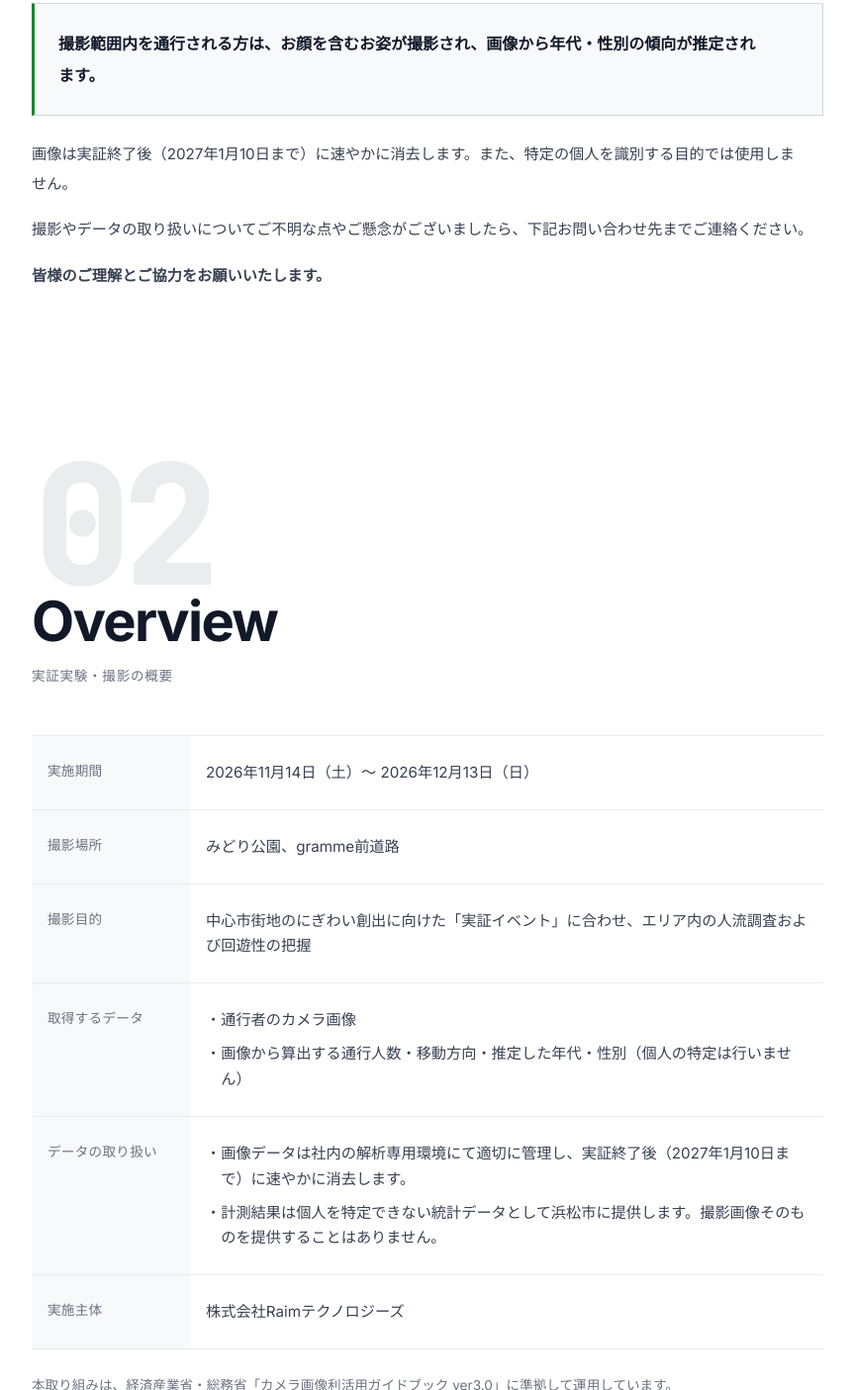
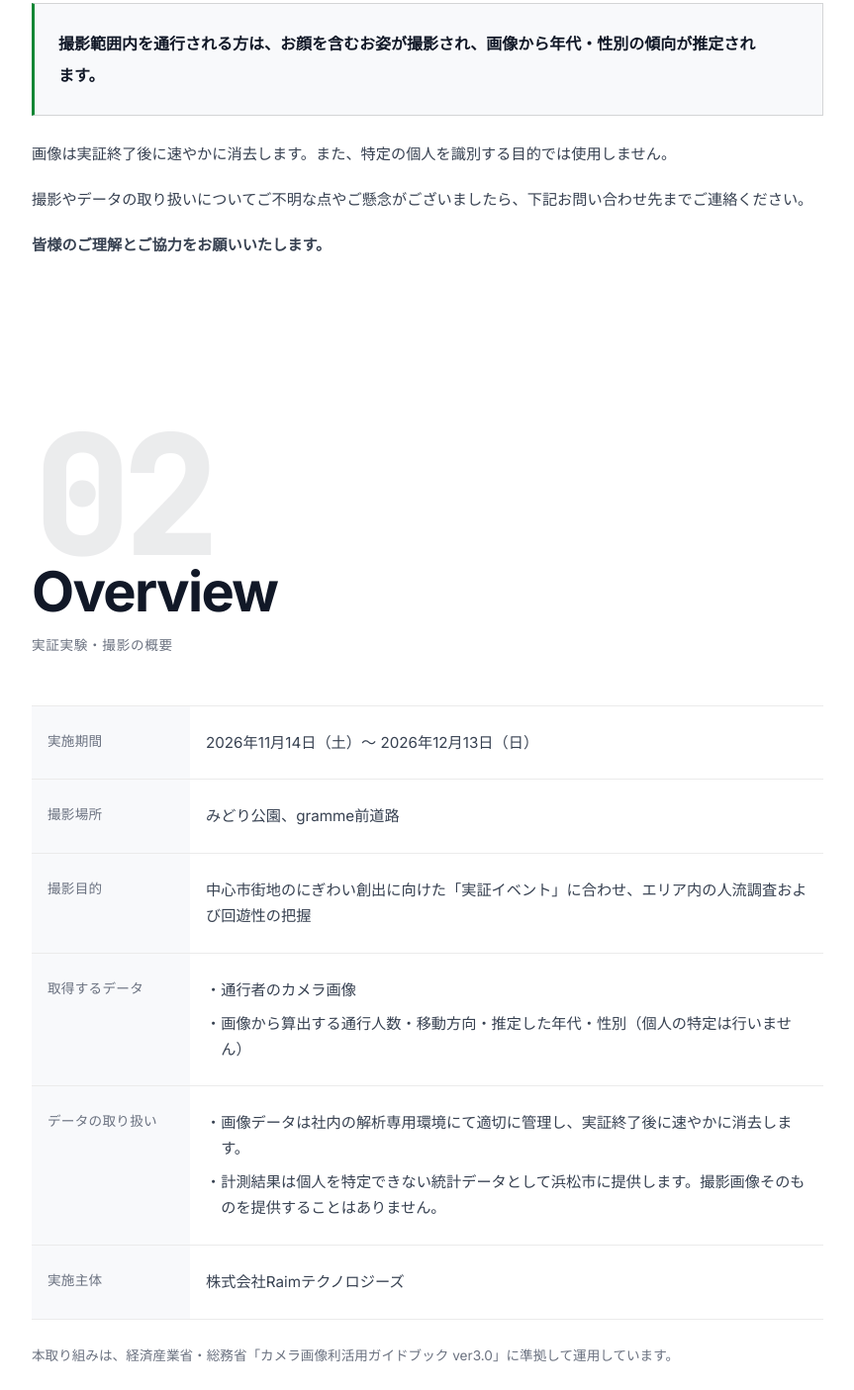
Before and after one commit to Raim-technologies/raim-technologies.github.io, a plain HTML site: page news/ori-project-camera-notice.html in a window 1280 px wide. Shown: the part 1135-2540 px from the top of the page at 99% size, without its empty margins (32-895 px from the left). Drawn offline with Linux system fonts and the light colour scheme.

Commit message:
fix: 画像の消去の期限「（2027年1月10日まで）」を削る

```diff
--- a/news/ori-project-camera-notice.html
+++ b/news/ori-project-camera-notice.html
@@ -139,7 +139,7 @@
                         <div class="notice-box">
                             <p>撮影範囲内を通行される方は、お顔を含むお姿が撮影され、画像から年代・性別の傾向が推定されます。</p>
                         </div>
-                        <p class="sv-desc">画像は実証終了後（2027年1月10日まで）に速やかに消去します。また、特定の個人を識別する目的では使用しません。</p>
+                        <p class="sv-desc">画像は実証終了後に速やかに消去します。また、特定の個人を識別する目的では使用しません。</p>
                         <p class="sv-desc">撮影やデータの取り扱いについてご不明な点やご懸念がございましたら、下記お問い合わせ先までご連絡ください。</p>
                         <p class="sv-desc"><strong>皆様のご理解とご協力をお願いいたします。</strong></p>
                     </div>
@@ -182,7 +182,7 @@
                                 <dt>データの取り扱い</dt>
                                 <dd>
                                     <ul class="notice-list">
-                                        <li>画像データは社内の解析専用環境にて適切に管理し、実証終了後（2027年1月10日まで）に速やかに消去します。</li>
+                                        <li>画像データは社内の解析専用環境にて適切に管理し、実証終了後に速やかに消去します。</li>
                                         <li>計測結果は個人を特定できない統計データとして浜松市に提供します。撮影画像そのものを提供することはありません。</li>
                                     </ul>
                                 </dd>
```
